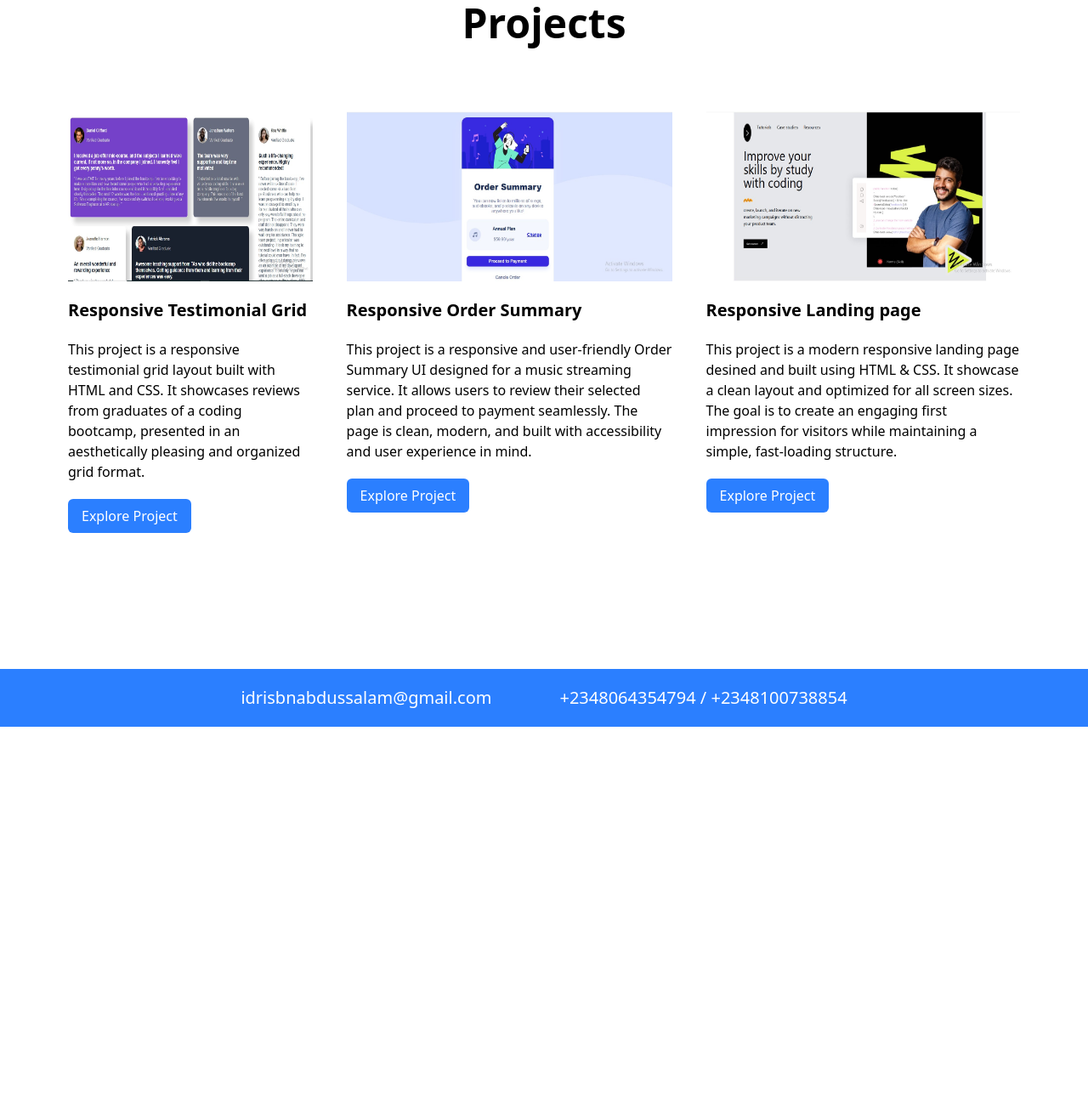
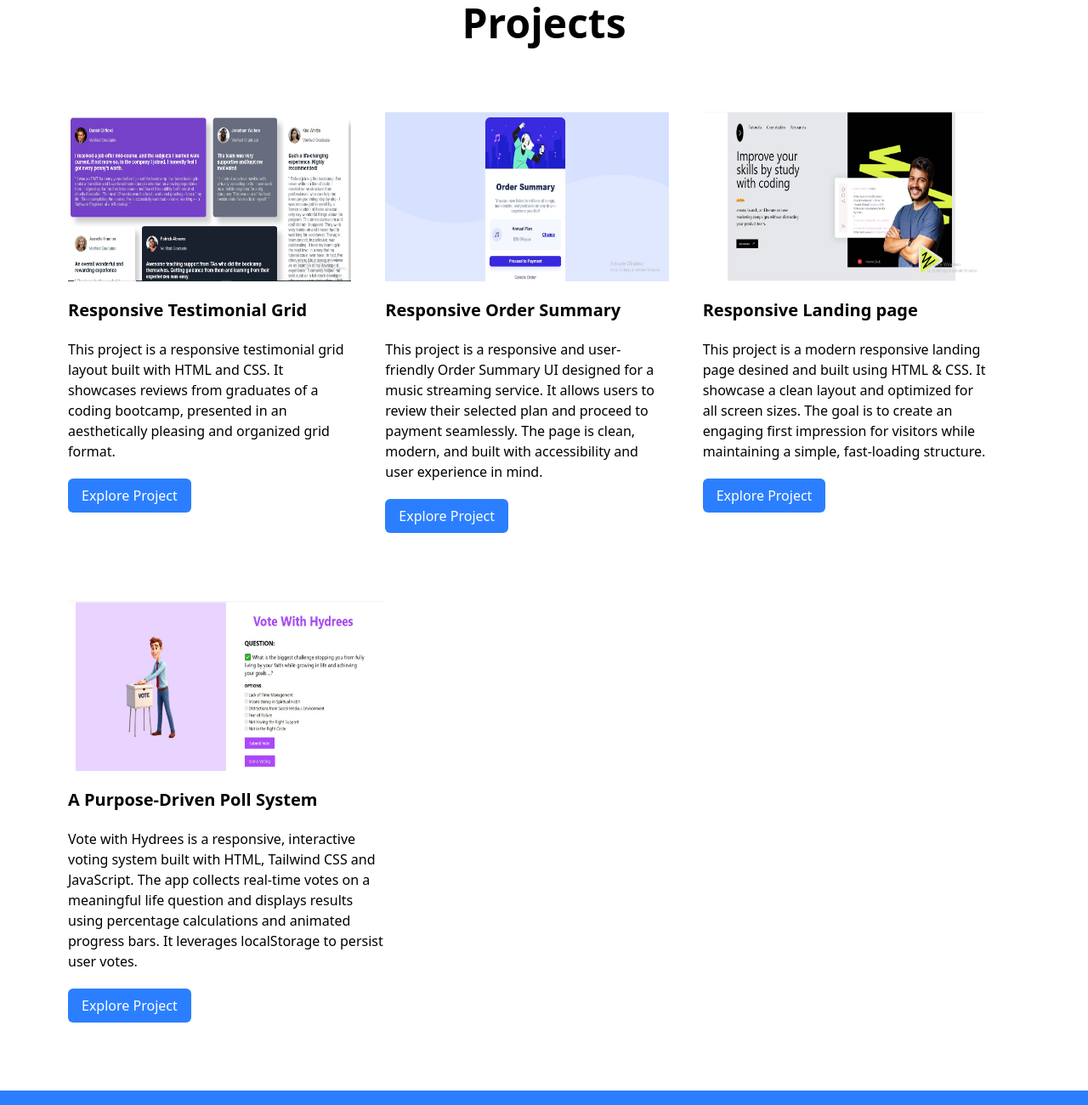
Before and after one commit to Hydrees/updateportfolio-html, a plain HTML site: page index.html in a window 1280 px wide. Shown: the part 1157-2457 px from the top of the page at 85% size. Before the commit the page ends 2012 px from the top, so only its background shows below. Drawn offline with nearby package versions, Linux system fonts and the light colour scheme.

Commit message:
Add files via upload

```diff
--- a/index.html
+++ b/index.html
@@ -1,60 +1,159 @@
 <!DOCTYPE html>
 <html lang="en">
   <head>
-    <meta charset="UTF-8">
-    <meta name="viewport" content="width=device-width, initial-scale=1.0">
+    <meta charset="UTF-8" />
+    <meta name="viewport" content="width=device-width, initial-scale=1.0" />
     <script src="https://cdn.jsdelivr.net/npm/@tailwindcss/browser@4"></script>
     <title>My Portfolio</title>
   </head>
   <!-- header -->
   <body class="">
-    <nav class="flex  pl-10  md:pl-20   pt-10   md:pt-20 ">
-        <img src="image/Screenshot_20250603-084816.png" class="w-20 h-10">
-        <button id="modeBtn" class=" ml-auto mr-10 bg-blue-500 hover:bg-blue-700 text-white rounded  w-20 h-10 ">Switch me</button>
+    <nav class="flex pl-10 md:pl-20 pt-10 md:pt-20">
+      <img src="image/Screenshot_20250603-084816.png" class="w-20 h-10" />
+      <button
+        id="modeBtn"
+        class="ml-auto mr-10 bg-blue-500 hover:bg-blue-700 text-white rounded w-20 h-10"
+      >
+        Switch me
+      </button>
     </nav>
-    <div class="flex flex-col text-center justify-center h-100 space-y-10 px-10  md:px-20">
-        <h1 id="h1"   class="text-5xl font-bold font-sans "><span class="text-xl font-light">Hello...</span> I Am Abdulsalam Idris</h1>
-        <h3 id="h3" class=" text-2xl  md:text-3xl">A Font-end Developer</h3>
-        <button class=" px-4 py-2 w-fit mx-auto rounded-md bg-blue-500 text-white"><a href="#projects">View Projects</a></button>
+    <div
+      class="flex flex-col text-center justify-center h-100 space-y-10 px-10 md:px-20"
+    >
+      <h1 id="h1" class="text-5xl font-bold font-sans">
+        <span class="text-xl font-light">Hello...</span> I Am Abdulsalam Idris
+      </h1>
+      <h3 id="h3" class="text-2xl md:text-3xl">A Font-end Developer</h3>
+      <button class="px-4 py-2 w-fit mx-auto rounded-md bg-blue-500 text-white">
+        <a href="#projects">View Projects</a>
+      </button>
     </div>
     <!-- about -->
-    <div class="flex flex-col md:flex-row p-10  md:p-20 mb-50  md:mb-10 md:space-x-50">
+    <div
+      class="flex flex-col md:flex-row p-10 md:p-20 mb-50 md:mb-10 md:space-x-50"
+    >
       <div class="flex mb-10">
-            <img src="image/idris2.jpg" class="w-500 h-80 self-center   md:w-500 md:h-100">
+        <img
+          src="image/idris2.jpg"
+          class="w-500 h-80 self-center md:w-500 md:h-100"
+        />
       </div>
       <div class="space-y-10 w-50% h-100">
-            <h2 class="text-5xl text-center md:text-left  font-bold font-sans">About</h2>
-            <p class="text-xl text-center md:text-left   ">I am ABDULSALAM IDRIS, a passionate front-end developer and Full-stack enthusiast eager to build beautiful and responsive websites.
-I specialize in HTML, CSS and JavaScript, with hands-on experience. I love turning creative ideas into interactive user experiences and continuosly learning new technologies to improve my skills.
-Currently, I am looking for opportunities to gain real-world experience, collaborate with other developers and grow in the tech industry.</p>
+        <h2 class="text-5xl text-center md:text-left font-bold font-sans">
+          About
+        </h2>
+        <p class="text-xl text-center md:text-left">
+          I am ABDULSALAM IDRIS, a passionate front-end developer and Full-stack
+          enthusiast eager to build beautiful and responsive websites. I
+          specialize in HTML, CSS and JavaScript, with hands-on experience. I
+          love turning creative ideas into interactive user experiences and
+          continuosly learning new technologies to improve my skills. Currently,
+          I am looking for opportunities to gain real-world experience,
+          collaborate with other developers and grow in the tech industry.
+        </p>
       </div>
     </div>
     <!-- projects -->
-     <div class="space-y-10 ">
-        <h2 class="text-5xl font-bold text-center  mb-20" id="projects">Projects</h2>
-        <div class="flex flex-col md:flex-row px-10  md:px-20 space-y-20   md:space-x-10 mb-20">
+    <div class="space-y-10">
+      <h2 class="text-5xl font-bold text-center mb-20" id="projects">
+        Projects
+      </h2>
+      <div
+        class="flex flex-col md:grid md:grid-cols-3 px-10 md:px-20 space-y-20 md:space-x-10 mb-20"
+      >
         <div class="flex flex-col md:block space-y-5">
-                <img src="image/Responsive testimonial grid.jpg" class="w-100 h-50  md:w-100 md:h-50">
-                <h3 class="font-bold text-xl text-center md:text-left">Responsive Testimonial Grid</h3>
-                <p class="font-sans text-center md:text-left">This project is a responsive testimonial grid layout built with HTML and CSS. It showcases reviews from graduates of a coding bootcamp, presented in an aesthetically pleasing and organized grid format.</p>
-                <button class="  px-4 py-2 w-fit mx-auto   rounded-md bg-blue-500 text-white"><a href="https://hydrees.github.io/Testimonial-html/">Explore Project</a></button>
+          <img
+            src="image/Responsive testimonial grid.jpg"
+            class="w-100 h-50 md:w-100 md:h-50"
+          />
+          <h3 class="font-bold text-xl text-center md:text-left">
+            Responsive Testimonial Grid
+          </h3>
+          <p class="font-sans text-center md:text-left">
+            This project is a responsive testimonial grid layout built with HTML
+            and CSS. It showcases reviews from graduates of a coding bootcamp,
+            presented in an aesthetically pleasing and organized grid format.
+          </p>
+          <button
+            class="px-4 py-2 w-fit mx-auto rounded-md bg-blue-500 text-white"
+          >
+            <a href="https://hydrees.github.io/Testimonial-html/"
+              >Explore Project</a
+            >
+          </button>
         </div>
-            <div class="flex flex-col items-center   md:block   space-y-5">
-                <img src="image/Responsive Order summary project.jpg" class="w-100 h-50  md:w-100 md:h-50">
-                <h3 class="font-bold text-xl text-center md:text-left">Responsive Order Summary</h3>
-                <p class="font-sans text-center md:text-left">This project is a responsive and user-friendly Order Summary UI designed for a music streaming service. It allows users to review their selected plan and proceed to payment seamlessly. The page is clean, modern, and built with accessibility and user experience in mind.</p>
-                <button class=" px-4 py-2 w-fit mx-auto  rounded-md bg-blue-500 text-white"><a href="https://hydrees.github.io/ordersummaryfrontendmentor-html/">Explore Project</a></button>
+        <div class="flex flex-col items-center md:block space-y-5">
+          <img
+            src="image/Responsive Order summary project.jpg"
+            class="w-100 h-50 md:w-100 md:h-50"
+          />
+          <h3 class="font-bold text-xl text-center md:text-left">
+            Responsive Order Summary
+          </h3>
+          <p class="font-sans text-center md:text-left">
+            This project is a responsive and user-friendly Order Summary UI
+            designed for a music streaming service. It allows users to review
+            their selected plan and proceed to payment seamlessly. The page is
+            clean, modern, and built with accessibility and user experience in
+            mind.
+          </p>
+          <button
+            class="px-4 py-2 w-fit mx-auto rounded-md bg-blue-500 text-white"
+          >
+            <a href="https://hydrees.github.io/ordersummaryfrontendmentor-html/"
+              >Explore Project</a
+            >
+          </button>
         </div>
-            <div class="flex flex-col md:block   space-y-5">
-                <img src="image/Responsive landing page.jpg" class="w-100 h-50  md:w-100 md:h-50">
-                <h3 class="font-bold text-xl text-center md:text-left">Responsive Landing page</h3>
-                <p class="font-sans text-center md:text-left">This project is a modern responsive landing page desined and built using HTML & CSS. It showcase a clean layout and optimized for all screen sizes. The goal is to create an engaging first impression for visitors while maintaining a simple, fast-loading structure.</p>
-                <button class=" px-4 py-2 w-fit mx-auto  rounded-md bg-blue-500 text-white"><a href="https://hydrees.github.io/Newlandingpage-html/">Explore Project</a></button>
+        <div class="flex flex-col md:block space-y-5">
+          <img
+            src="image/Responsive landing page.jpg"
+            class="w-100 h-50 md:w-100 md:h-50"
+          />
+          <h3 class="font-bold text-xl text-center md:text-left">
+            Responsive Landing page
+          </h3>
+          <p class="font-sans text-center md:text-left">
+            This project is a modern responsive landing page desined and built
+            using HTML & CSS. It showcase a clean layout and optimized for all
+            screen sizes. The goal is to create an engaging first impression for
+            visitors while maintaining a simple, fast-loading structure.
+          </p>
+          <button
+            class="px-4 py-2 w-fit mx-auto rounded-md bg-blue-500 text-white"
+          >
+            <a href="https://hydrees.github.io/Newlandingpage-html/"
+              >Explore Project</a
+            >
+          </button>
+        </div>
+        <div class="flex flex-col md:block space-y-5">
+          <img
+            src="image/poll-System project image.jpg"
+            class="w-100 h-50 md:w-100 md:h-50"
+          />
+          <h3 class="font-bold text-xl text-center md:text-left">
+            A Purpose-Driven Poll System
+          </h3>
+          <p class="font-sans text-center md:text-left">
+            Vote with Hydrees is a responsive, interactive voting system built
+            with HTML, Tailwind CSS and JavaScript. The app collects real-time
+            votes on a meaningful life question and displays results using
+            percentage calculations and animated progress bars. It leverages
+            localStorage to persist user votes.
+          </p>
+          <button
+            class="px-4 py-2 w-fit mx-auto rounded-md bg-blue-500 text-white"
+          >
+            <a href="https://hydrees.github.io/voting-html/">Explore Project</a>
+          </button>
         </div>
       </div>
     </div>
     <!-- footer -->
-      <footer class="flex flex-col md:flex-row text-center justify-center bg-blue-500 text-white md:space-x-20 py-5">
+    <footer
+      class="flex flex-col md:flex-row text-center justify-center bg-blue-500 text-white md:space-x-20 py-5"
+    >
       <h3 class="text-xl">idrisbnabdussalam@gmail.com</h3>
       <h3 class="text-xl">+2348064354794 / +2348100738854</h3>
     </footer>
```
Also changed, not shown: image/poll-System project image.jpg (added). Lines whose indentation alone changed are shown as unchanged.
